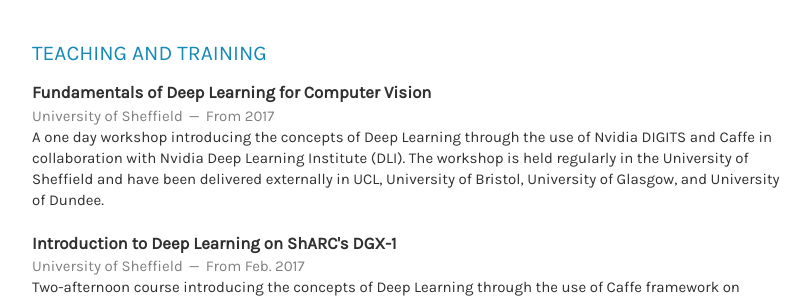
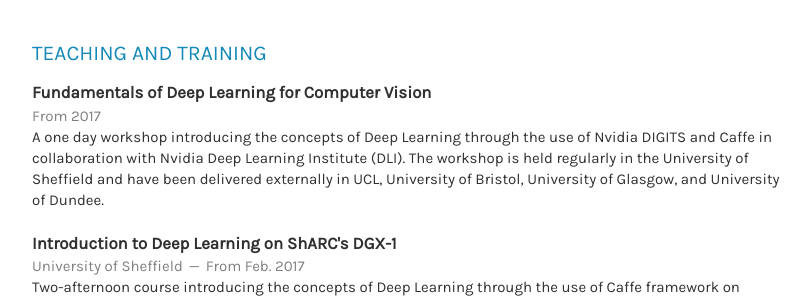
Before and after one commit to twinkarma/twinkarma.github.io, a Jekyll site: the page built from index.html, in a window 1280 px wide and 900 px high, scrolled down 1677 px. Shown: the part 153-453 px from the top of the window, without its empty margins (388-1198 px from the left). Built offline with Jekyll 4.4.1, drawn with Linux system fonts in a browser that asks for light colours; nearby versions of some CDN libraries; the list of posts is cut into pages by our own code.

Commit message:
Removed location from teaching event

```diff
--- a/_includes/teaching.html
+++ b/_includes/teaching.html
@@ -4,7 +4,7 @@
     <article>
         <header>
             <h1>Fundamentals of Deep Learning for Computer Vision</h1>
-            <span><address>University of Sheffield</address><time>From 2017</time></span>
+            <span><time>From 2017</time></span>
         </header>
         <p>
             A one day workshop introducing the concepts of Deep Learning through the use of Nvidia DIGITS and Caffe in collaboration with Nvidia Deep Learning Institute (DLI). The workshop is held regularly in the University of Sheffield and have been delivered externally in UCL, University of Bristol, University of Glasgow, and University of Dundee.
```
